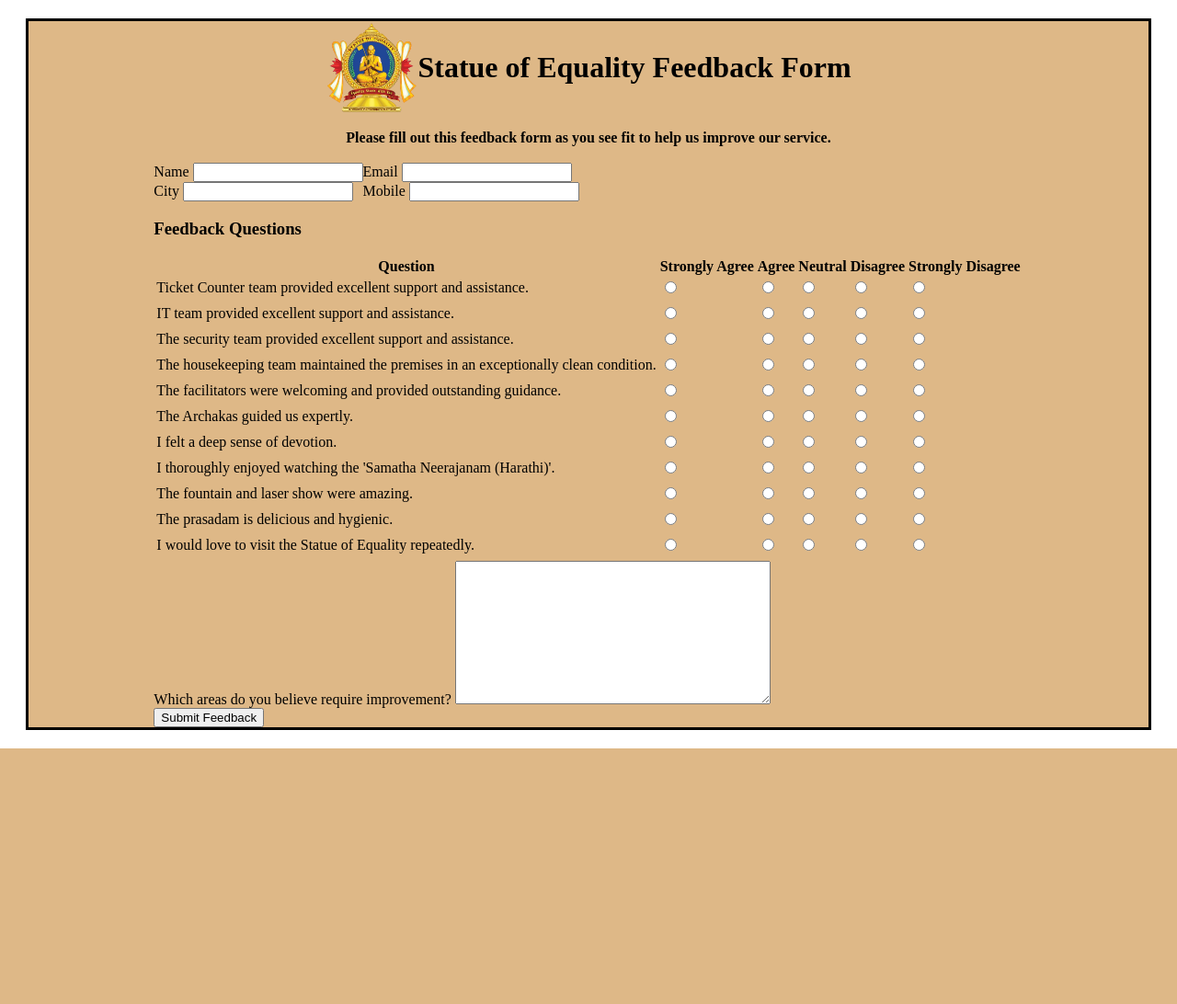
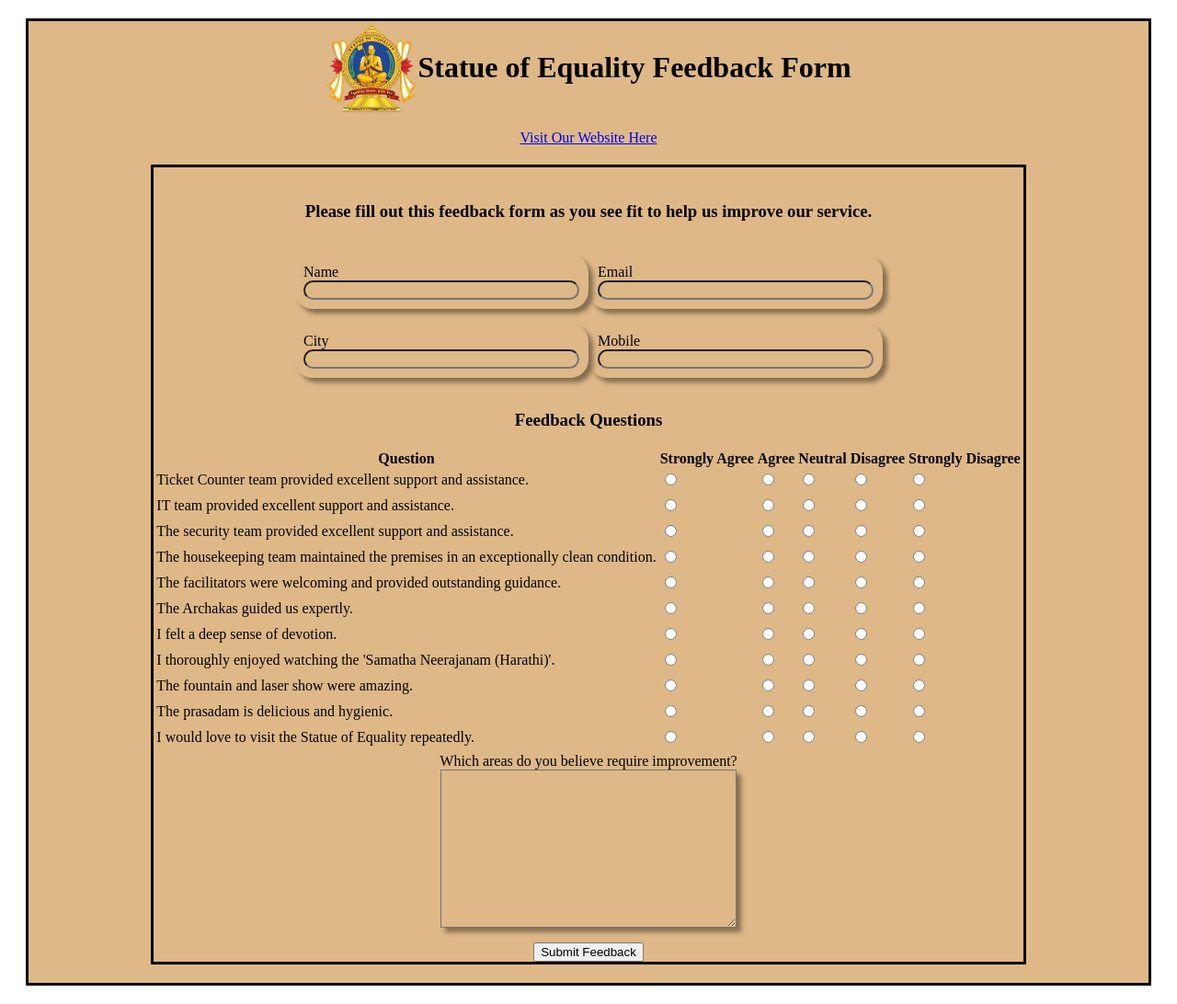
Before and after one commit to Pavantext/Feed-Back-Form, a Django app: page / in a window 1280 px wide. Shown: the whole page at 92% size. Before the commit the page ends 814 px from the top, so only its background shows below. Run offline with Django 5.2, Linux system fonts and the light colour scheme.

Commit message:
Utilized more CSS

```diff
--- a/feedback/App/static/css/styles.css
+++ b/feedback/App/static/css/styles.css
@@ -5,11 +5,11 @@
 }
 
 h4.text-center {
-    align-items: center;
+    /* align-items: center; */
     margin: 0 auto;
 }
 
-#body-div {
+.body-div {
     display: flex;
     align-items: center;
     flex-direction: column;
@@ -23,10 +23,47 @@ h4.text-center {
 }
 
 #form-container {
+    justify-content: space-around;
+    /* flex-wrap: nowrap; */
+    align-items: center;
     display: flex;
     flex-wrap: wrap;
+}
+
+.feilds {
+    justify-items: end;
 }
 
 h1.text-center.mb-4 {
     margin: revert;
 }
+
+.mb-3, #id_improvement_areas {
+    display: flex;
+    flex-direction: column;
+    margin-bottom: 1rem;
+    padding: 10px;
+    /* border: none; */
+    /* border-bottom: 2px solid #ccc; */
+    border-radius: 20px;
+    box-shadow: 5px 5px 5px rgba(0, 0, 0, 0.4);
+    width: 300px;
+    transition: border-color 0.3s ease-in-out;
+}
+
+/* .mb-3 label {
+    margin-bottom: 5px;
+    border-color: #007bff;
+    outline: none;
+} */
+
+#id_name, #id_city, #id_email, #id_mobile, #id_improvement_areas {
+    background-color: burlywood;
+    border-radius: inherit;
+}
+
+.text {
+    display: flex;
+    justify-content: center;
+    align-items: center;
+}
--- a/feedback/App/templates/feedback_form.html
+++ b/feedback/App/templates/feedback_form.html
@@ -8,19 +8,21 @@
         <link href="{% static 'css/styles.css' %}" rel="stylesheet">
     </head>
     <body>
-        <div id="body-div">
+        <div class="body-div">
             <header id="header">
                 <img id="img" src="{% static 'images/Logo.png' %}" alt="Logo">
                 <h1 class="text-center mb-4">Statue of Equality Feedback Form</h1>
             </header>
             <br>
-            <h4 class="text-center">Please fill out this feedback form as you see fit to help us improve our service.</h4>
-            <form method="POST">
+            <a id="link" href="https://statueofequality.org">Visit Our Website Here</a>
+            <form class="body-div" method="POST">
+                <br>
+                <h3 class="text-center">Please fill out this feedback form as you see fit to help us improve our service.</h3>
                 <br>
                 <div id="form-container">
 
                     {% csrf_token %}
-                        <div>
+                        <div class="feilds">
                             <div class="mb-3">
                                 {{ form.name.label }}
                                 {{ form.name }}
@@ -30,7 +32,7 @@
                                 {{ form.city }}
                             </div>
                         </div>
-                        <div>
+                        <div class="feilds">
                             <div class="mb-3">
                                 {{ form.email.label }}
                                 {{ form.email }}
@@ -75,13 +77,13 @@
                     </tbody>
                 </table>
 
-                <div class="mb-3">
-                    <label for="improvement_areas" class="form-label">Which areas do you believe require improvement?</label>
-                    {{ form.improvement_areas }}
+                <div class="text">
+                        <label for="improvement_areas" class="form-label">Which areas do you believe require improvement?</label>
                 </div>
-                <div class="text-center">
+                <div class="text">
+                        {{ form.improvement_areas }}
+                </div>
                     <button type="submit" class="btn btn-primary">Submit Feedback</button>
-                </div>
 
             </form>
         </div>
```
Also changed, not shown: feedback/db.sqlite3.
